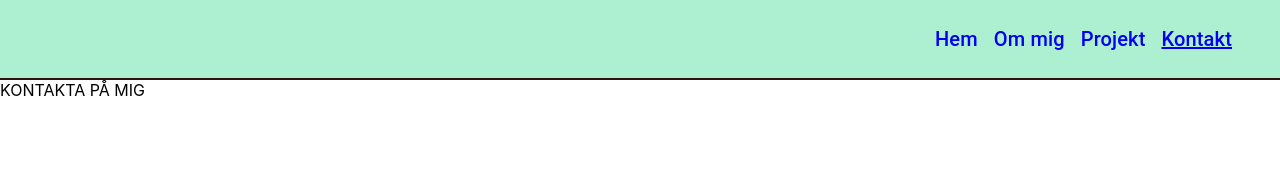
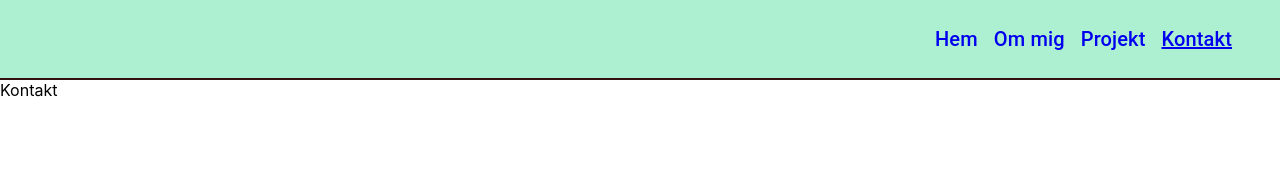
Before and after one commit to Carljohan-hornestam/portfolio-webpage, a React (Create React App) app: page /contact in a window 1280 px wide. Shown: the top 170 px of the page. Built offline with nearby package versions, Linux system fonts and the light colour scheme; a web font is replaced by a local one.

Commit message:
New image

```diff
--- a/src/components/Contact.tsx
+++ b/src/components/Contact.tsx
@@ -9,7 +9,7 @@ const Contact: React.FC = () => {
   const styles = useStyles();
 
   return (
-    <div>KONTAKTA PÅ MIG</div>
+    <div>Kontakt</div>
   );
 }
 
--- a/src/components/LeftProject.tsx
+++ b/src/components/LeftProject.tsx
@@ -25,6 +25,8 @@ const useStyles = makeStyles((theme) => ({
     fontFamily: "Bebas+Neue",
     fontSize: 15,
   },
+  dialog : {
+  }
 }));
 
 interface LeftProjectProps {
@@ -90,6 +92,8 @@ export default function LeftProject(props: LeftProjectProps) {
         </Grid>
       </Grid>
       <Dialog
+        className={styles.dialog}
+        color="secondary"
         maxWidth="lg"
         open={leftImageModalOpen}
         onClose={() => setLeftImageModalOpen(false)}
--- a/src/data2/projects1.js
+++ b/src/data2/projects1.js
@@ -1,5 +1,6 @@
 import sgfm from "../images/SGFM.png";
 import sgfm2 from "../images/SGFM2.png"
+import movieknights from "../images/movieknights.png"
 import example from "../images/exampleImage.jpg"
 
 export const projects1 = [
@@ -34,7 +35,7 @@ export const projects1 = [
     description: `Movieknights är en webbapp där backenden är skriven i Java och Spring, och frontenden i Vue 3.
        Här kan man söka bland flera hundratusentals filmer i vår databas och boka filmkvällar med andra Google-användare direkt i sin Google-kalender.`,
     githubLink: "https://github.com/BitLord69/movieknights",
-    imageSrc: sgfm,
+    imageSrc: movieknights,
     writtenIn: ["Java", "JavaScript", "Vue 3", "Spring", "Neo4j"],
   },
   {
```
Also changed, not shown: src/images/movieknights.png (added).
